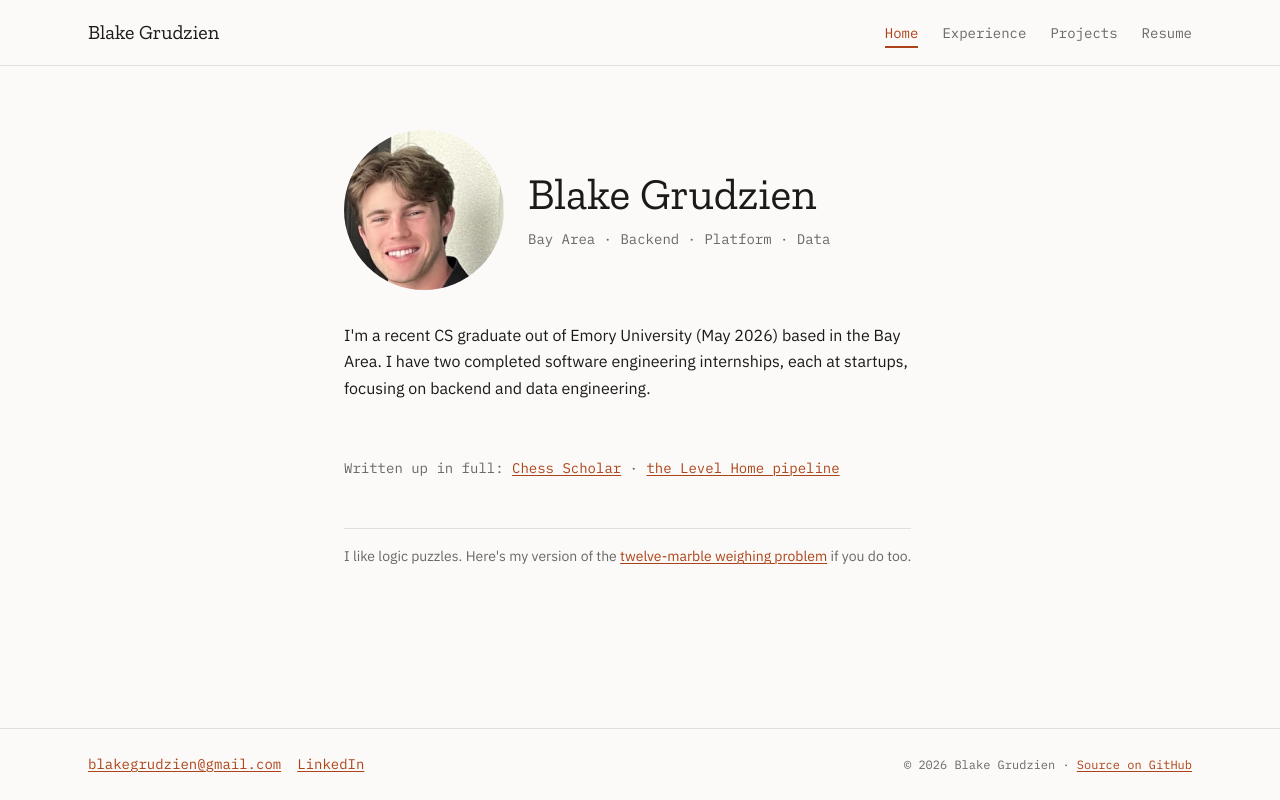
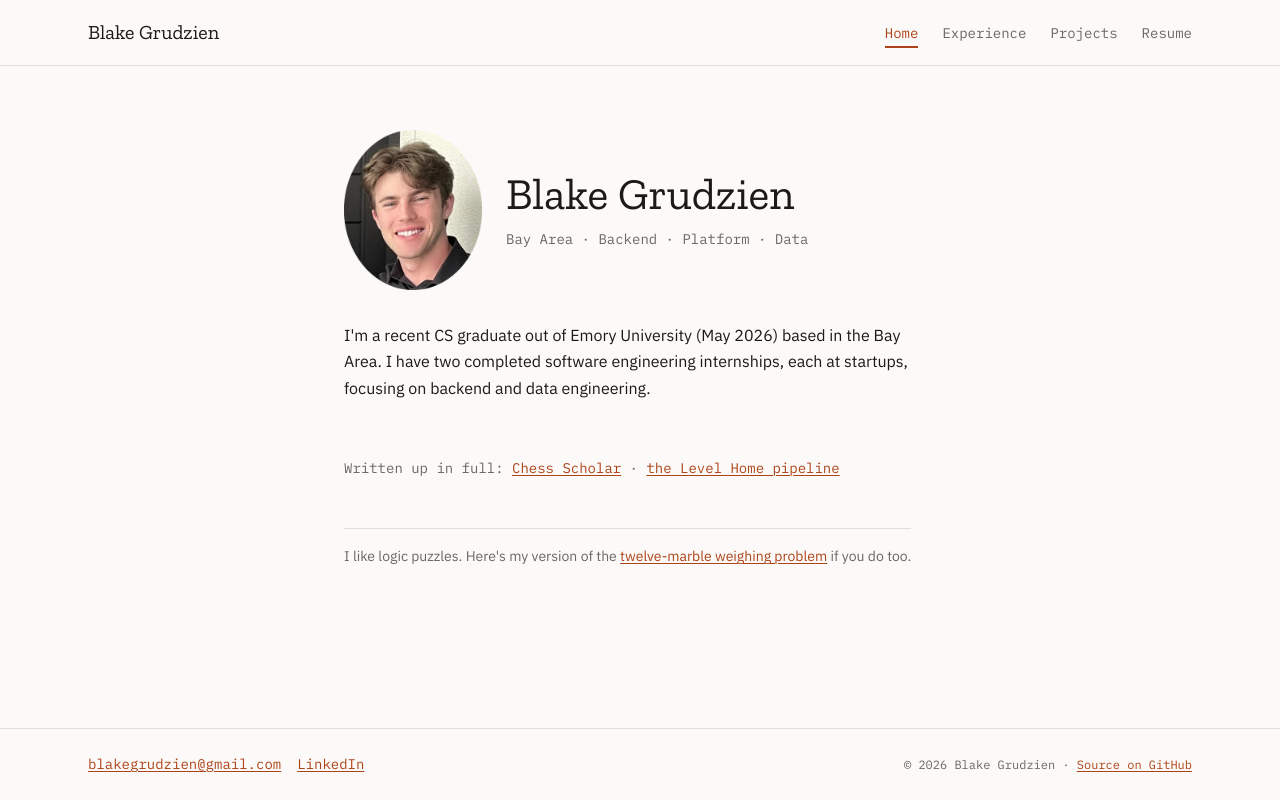
Before and after one commit to blakegrudzien/Portfolio, a React (Vite) app: page / in a window 1280 px wide. Built offline with nearby package versions, Linux system fonts and the light colour scheme.

Commit message:
Fixed profile image

```diff
--- a/src/pages/home/HomePage.module.css
+++ b/src/pages/home/HomePage.module.css
@@ -17,18 +17,20 @@
   gap: var(--space-5);
 }
 
-.photo,
+/* The photo carries its own elliptical mask, so it sets a height and keeps
+   its own aspect ratio. The placeholder is square, since it only stands in
+   for a missing file and never ships. */
+.photo {
+  flex: 0 0 auto;
+  height: 10rem;
+  width: auto;
+}
+
 .photoPlaceholder {
   flex: 0 0 auto;
   width: 10rem;
   height: 10rem;
-  /* Circular: the source is a square headshot, and a circle keeps the
-     crop from reading as a rectangle of wall behind a head. */
-  border-radius: 50%;
-}
-
-.photo {
-  object-fit: cover;
+  border-radius: var(--radius-md);
 }
 
 .photoPlaceholder {
--- a/src/pages/home/HomePage.tsx
+++ b/src/pages/home/HomePage.tsx
@@ -3,8 +3,8 @@ import { paths } from '../../routes/paths'
 import styles from './HomePage.module.css'
 
 /**
- * Cropped square, so it can be rendered as a circle without cutting into
- * the face. Served at 400px for a 160px slot, which covers 2x displays.
+ * The ellipse mask is baked into the image, so no border-radius is applied
+ * in CSS. Served at 400px tall for a 160px slot, covering 2x displays.
  */
 const PHOTO_SRC = '/headshot.webp'
 
@@ -17,7 +17,7 @@ export function HomePage() {
             className={styles.photo}
             src={PHOTO_SRC}
             alt="Blake Grudzien"
-            width={400}
+            width={345}
             height={400}
           />
         ) : (
```
Also changed, not shown: public/LinkedIn_Headshot.png (deleted), public/headshot.webp.
